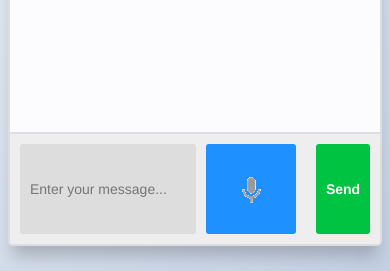
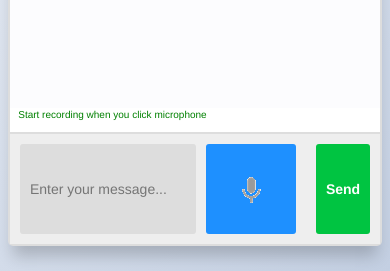
Before and after one commit to XiaJiang-2/iMed, a Flask app: page / in a window 390 px wide. Shown: the part 573-844 px from the top of the page. Run offline with Flask 2, Linux system fonts and the light colour scheme; parts of the project's set-up code (start-up, migrations or seed data) failed here and were passed over; some libraries are stand-ins or nearby versions.

Commit message:
Added hint function for microphone

```diff
--- a/iMedbot/static/js/iMedbot.js
+++ b/iMedbot/static/js/iMedbot.js
@@ -29,51 +29,6 @@ msgerForm.addEventListener("submit", event => {
   msgerInput.value = "";
   botResponse(msgText);
 });
-
-// function readTextFile(file, callback) {
-//     var cb_json
-//     var rawFile = new XMLHttpRequest();
-//     rawFile.overrideMimeType("application/json");
-//     rawFile.open("GET", file, true);
-//     rawFile.onreadystatechange = function() {
-//         if (rawFile.readyState === 4 && rawFile.status == "200") {
-//             cb_json = callback(rawFile.responseText);
-//         }
-//     }
-//     rawFile.send(null);
-//     return cb_json
-// }
-//
-// //usage:
-// const cb_json = readTextFile("static/assets/classes_button.json", function(text){
-//     var cb_json = JSON.parse(text);
-//     return cb_json
-// });
-//
-// console.log(cb_json)
-
-
-// function GetButtonjson() {
-//   var cb_json
-//   const url = "static/assets/classes_button.json";/*json文件url，本地的就写本地的位置，如果是服务器的就写服务器的路径*/
-//   const request = new XMLHttpRequest();
-//   request.open("get", url);/*设置请求方法与路径*/
-//   request.send(null);/*不发送数据到服务器*/
-//   request.onload = function () {/*XHR对象获取到返回信息后执行*/
-//     if (request.status == 200) {/*返回状态为200，即为数据获取成功*/
-//       cb_json = JSON.parse(request.responseText);
-//       happy(cb_json)
-//     }
-//   }
-//
-// }
-// const class_button_json = GetButtonjson()
-// var cd_Json
-// function happy(cd_json){
-//   //console.log(cd_json)
-//   cd_Json =  cd_json
-// }
-// console.log(cd_Json)
 
 
 
@@ -213,6 +168,7 @@ window.οnlοad = appendMessage(BOT_NAME, NURSE_IMG, "left", firstMsg, btnGroup)
 
 // ****************************************************************************
 const start_button = document.getElementById("start_button");
+const hint = document.getElementById("hint");
 start_button.onclick = startButton;
 const start_img = document.getElementById("start_img");
 
@@ -225,6 +181,7 @@ if (!('webkitSpeechRecognition' in window)) {
   upgrade();
 } else {
   start_button.style.display = 'inline-block';
+
   var recognition = new webkitSpeechRecognition();
   recognition.continuous = true;
   recognition.interimResults = true;
@@ -295,8 +252,15 @@ function capitalize(s) {
 
 
 function startButton(event) {
+  start_button.title = '&nbsp&nbsp Stop recording when you click'
+  hint.innerHTML = '&nbsp&nbsp Stop recording when you click microphone'
+  hint.style.color = "red"
   if (recognizing) {
+
     recognition.stop();
+    start_button.title = '&nbsp&nbsp Start recording when you click'
+    hint.innerHTML = '&nbsp&nbsp Start recording when you click microphone'
+    hint.style.color = "green"
     return;
   }
 
--- a/iMedbot/templates/index.html
+++ b/iMedbot/templates/index.html
@@ -34,11 +34,13 @@
     </header>
 
     <main class="msger-chat"></main>
+    <p id ="hint" style="color:green;font-size:10px;">&nbsp&nbsp Start recording when you click microphone</p>
+    <form class="msger-inputarea">
 
-    <form class="msger-inputarea">
         <input type="text" class="msger-input" id="textInput" placeholder="Enter your message...">
-        <button  type = "button" class="record-send-btn" id = "start_button" >
+        <button  title = "start recording when you click" type = "button" class="record-send-btn" id = "start_button" >
             <img id="start_img" src="static/img/mic.gif" alt="Start">
+
         </button>
         <button type="submit" class="msger-send-btn">Send</button>
     </form>
```
Also changed, not shown: 6 other files.
